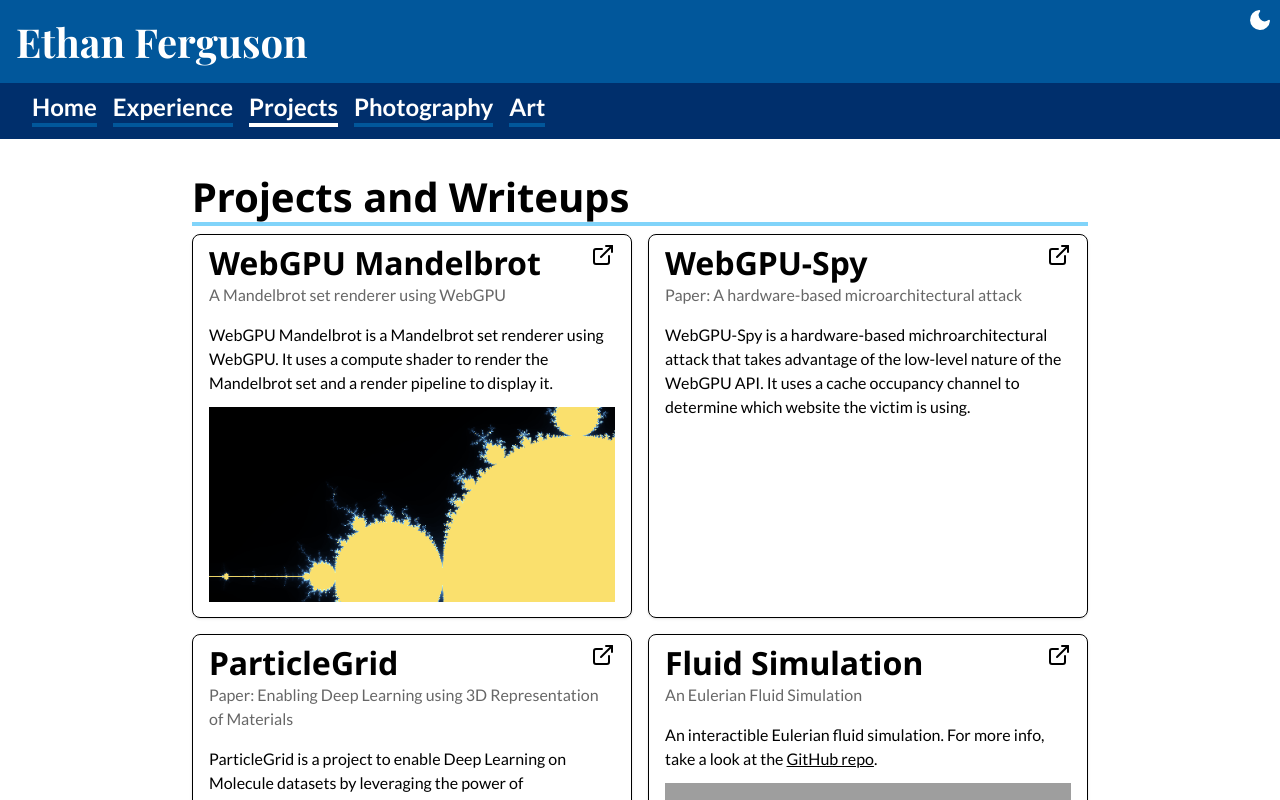
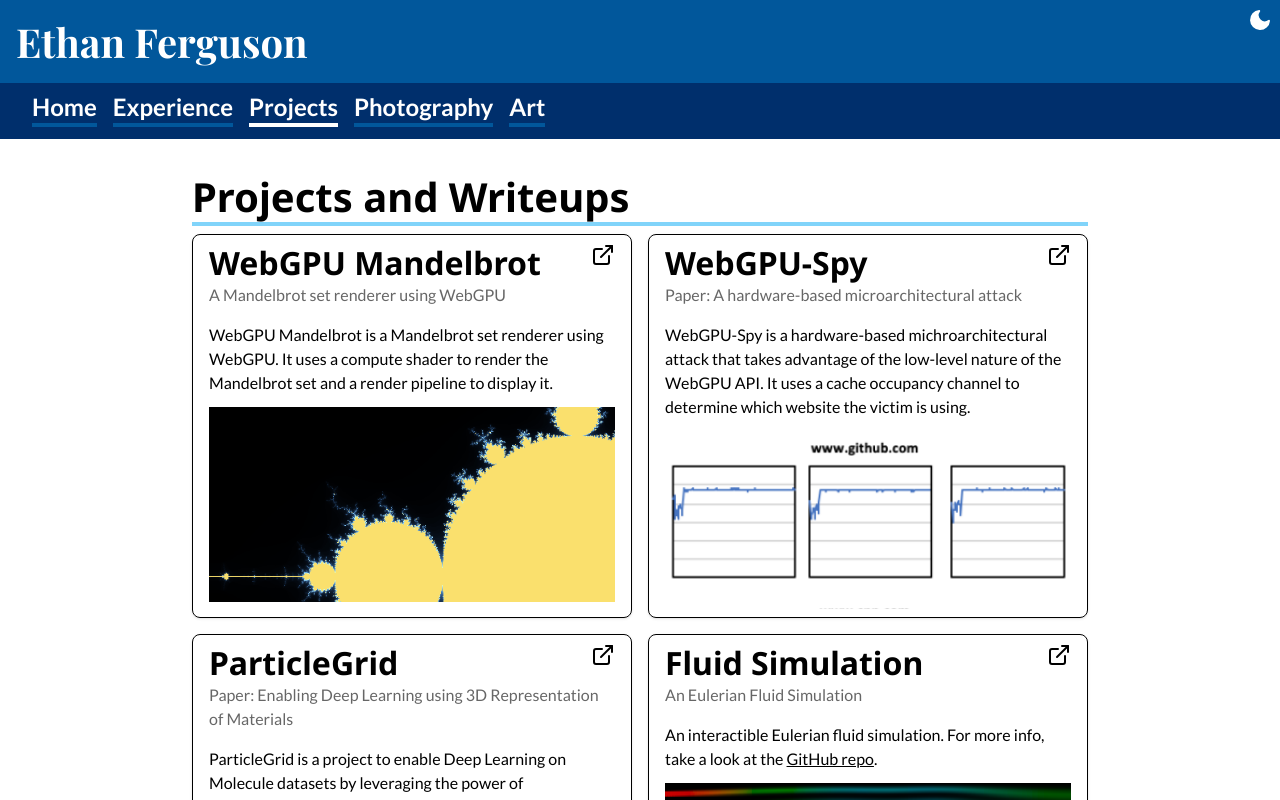
Before and after one commit to efergus/efergus.github.io, a SvelteKit app: page /projects in a window 1280 px wide. Built offline with nearby package versions, Linux system fonts and the light colour scheme; grey boxes are pictures that could not be loaded; a web font is replaced by a local one.

Commit message:
Add an image for webgpu-spy

```diff
--- a/src/routes/projects/+page.svelte
+++ b/src/routes/projects/+page.svelte
@@ -1,6 +1,7 @@
 <script>
   import Project from "$lib/components/Card.svelte";
   import molecule from "$lib/assets/particlegrid/mol-representations.png";
+  import spy from "$lib/assets/webgpu/gpu-spy-trace.png";
   import mandelbrot from "$lib/assets/mandelbrot/mandelbrot.png";
   import fluid from "$lib/assets/fluid/fluid.png";
 </script>
@@ -30,7 +31,7 @@
       advantage of the low-level nature of the WebGPU API. It uses a cache
       occupancy channel to determine which website the victim is using.
     </p>
-    <p></p>
+    <img src={spy} alt="WebGPU-Spy Trace" />
   </Project>
   <Project
     title="ParticleGrid"
```
Also changed, not shown: src/lib/assets/fluid/fluid.png (added), src/lib/assets/webgpu/gpu-spy-trace.png (added).
